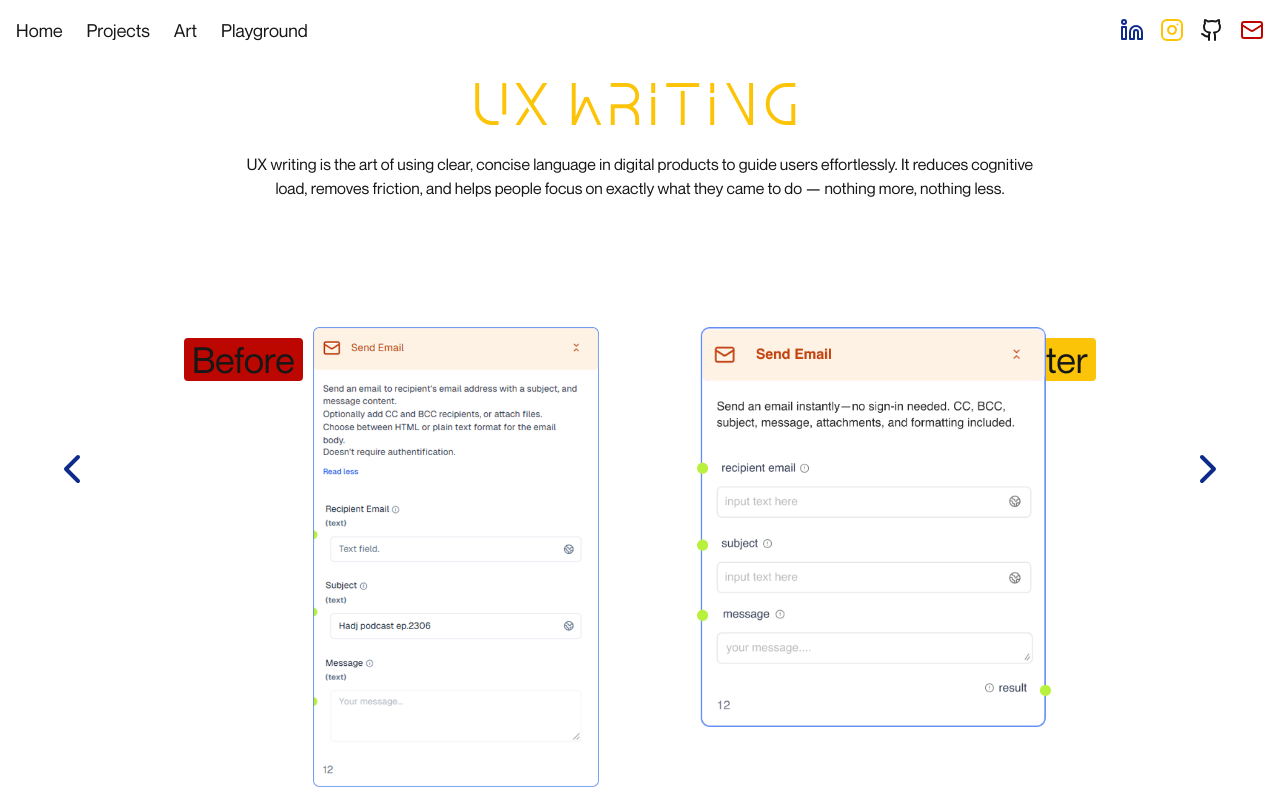
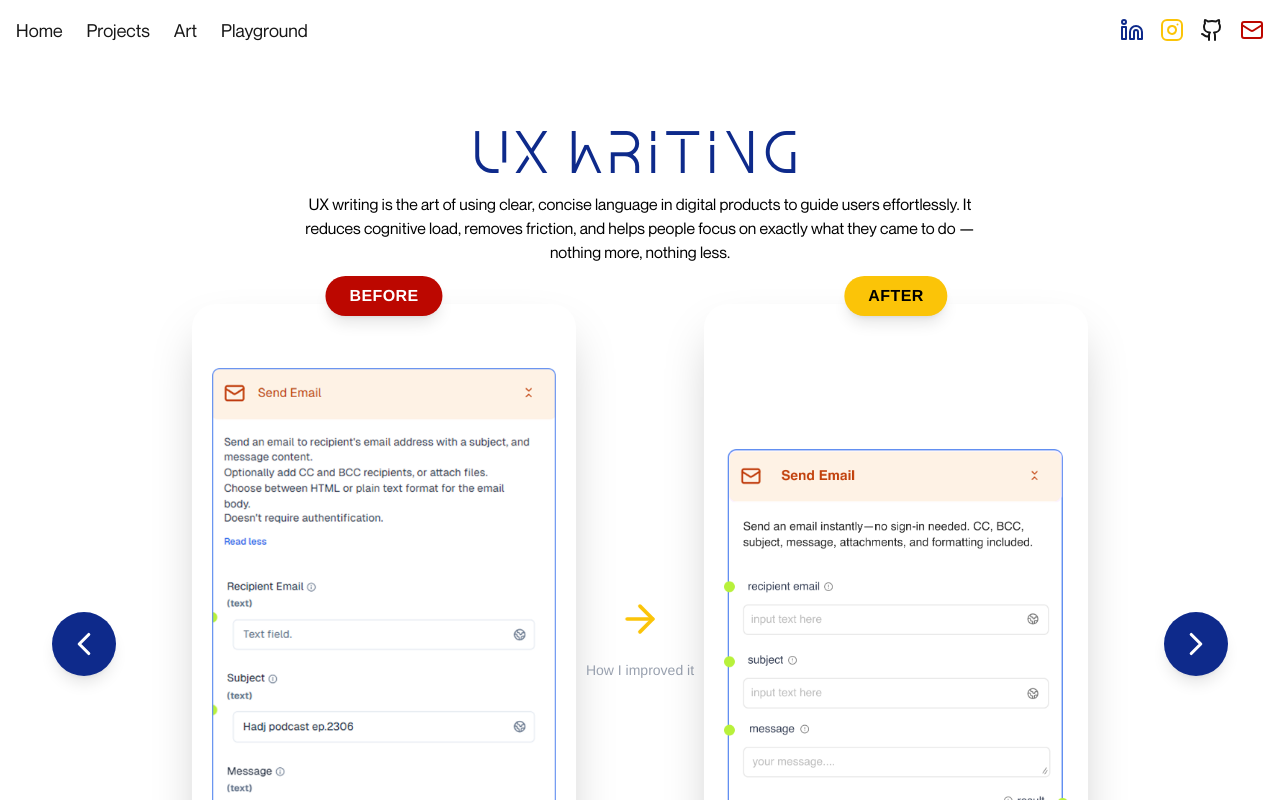
Before and after one commit to darinetag/portfolio, a Next.js app: page /projects/ux-writing in a window 1280 px wide. Shown: the top 800 px of the page. Built offline with nearby package versions, Linux system fonts and the light colour scheme.

Commit message:
update ux writing page

```diff
--- a/src/components/UxWriting.js
+++ b/src/components/UxWriting.js
@@ -1,100 +1,141 @@
-
 import { useState } from "react";
 import Layout from "@/components/Layout";
-import { ChevronRight, ChevronLeft } from "lucide-react";
+import { ChevronLeft, ChevronRight, ArrowRight } from "lucide-react";
+import Image from "next/image";
 
-export default function ProjectExample({ title, subtitle, examples, subtitles, description }) {
-  const [currentIndex, setCurrentIndex] = useState(0);
-  const current = examples[currentIndex];
+export default function UxWriting({ title, description, examples }) {
+  const [current, setCurrent] = useState(0);
+  const slide = examples[current];
 
-  const next = () => {
-    setCurrentIndex((prev) => (prev + 1) % examples.length);
-  };
-
-  const prev = () => {
-    setCurrentIndex((prev) => (prev - 1 + examples.length) % examples.length);
-  };
+  const next = () => setCurrent((prev) => (prev + 1) % examples.length);
+  const prev = () => setCurrent((prev) => (prev - 1 + examples.length) % examples.length);
 
   return (
     <Layout>
-      <div className="lg:min-h-screen min-h-[70vh] px-6 relative overflow-hidden" style={{ fontFamily: "Montreal" }}>
-        {/* Page Title */}
-        <h1 className="lg:text-6xl text-2xl text-[#FBC408] text-center my-4" style={{ fontFamily: "Science" }}>
+      <div className="min-h-screen bg-white flex flex-col items-center py-16 px-2">
+        {/* Title */}
+        <h1 className="font-science text-center text-3xl md:text-6xl text-[#0E2A8B] mb-2" style={{ fontFamily: "Science" }}>
           {title}
         </h1>
-     <p className="flex items-center justify-center text-center w-full md:w-[800px] mx-auto lg:text-base text-[9px] ">
-  {description}
-</p>
+        {/* Description */}
+        <p
+          className="text-center max-w-2xl mx-auto text-[12px] md:text-[16px] text-black mb-10 font-normal"
+          style={{ fontFamily: "Montreal" }}
+        >
+          {description}
+        </p>
 
-
-
-        {/* Subtitle + Description */}
-       <div className="flex justify-between items-start lg:gap-10 flex-nowrap lg:mt-25 mt-6">
-  {/* LEFT SIDE */}
-  <div className="w-full md:w-1/2">
-    <h2 className="lg:text-4xl text-[12px] lg:mb-4 lg:mt-10 lg:ml-40 ml-20">
-      <span className="bg-[#BC0700] px-2 rounded">{subtitle}</span> {current.heading}
-    </h2>
-  </div>
-
-  {/* RIGHT SIDE */}
-  <div className="w-full md:w-1/2">
-    <h2 className="lg:text-4xl text-[12px] lg:mb-4 lg:mt-10 mt-0 text-right mr-50 lg:mr-40">
-      <span className="bg-[#FBC408] px-2 rounded">{subtitles}</span> {current.heading}
-    </h2>
-    <p className="w-[500px] ml-auto text-sm px-4 py-2 rounded">
-      {current.description}
-    </p>
-  </div>
-</div>
-
-         {/* Image Container with Side Arrows */}
-        <div className="relative w-full h-[1px] mt-14 flex items-center justify-center">
+        {/* --- NAVIGATION BUTTONS (desktop only) --- */}
+        <div className="relative w-full max-w-4xl flex items-center justify-center mb-16">
           {/* Left Arrow */}
           <button
             onClick={prev}
-            className="lg:absolute lg:left-4 md:left-10 z-20 text-[#0E2A8B] lg:p-2 p-3 rounded-full hover:scale-105 transition cursor-pointer hover:text-[#FBC408]"
+            aria-label="Previous"
+            className="
+              hidden md:flex items-center justify-center
+              absolute z-30
+              left-[-90px] xl:left-[-140px] 2xl:left-[-180px]
+              top-1/2 -translate-y-1/2
+              bg-[#0E2A8B] text-white hover:bg-[#FBC408] hover:text-[#0E2A8B]
+              rounded-full w-16 h-16 shadow-lg transition-all
+            "
+            style={{ outline: "none" }}
           >
-           <ChevronLeft className="w-4 h-4 sm:w-8 sm:h-8 md:w-10 md:h-10 lg:w-12 lg:h-12" />
-
+            <ChevronLeft size={38} />
           </button>
 
-          {/* Background GIF */}
-          <img
-            src="/mondrian.gif"
-            alt="Background gif"
-            className="absolute top-24 left-0 w-full h-[228px] object-cover z-0 opacity-20 lg:block hidden"
-          />
+          {/* Horizontal Comparison Block */}
+          <div className="w-full flex flex-col md:flex-row items-stretch justify-center gap-8 relative">
+            {/* BEFORE */}
+            <div className="flex-1 flex flex-col items-center justify-center bg-white rounded-3xl shadow-2xl px-5 pt-16 pb-10 min-h-[370px] relative">
+              {/* Badge */}
+              <span className="absolute left-1/2 -translate-x-1/2 -top-7 bg-[#BC0700] text-white px-6 py-2 rounded-full font-bold text-base tracking-wide shadow-lg uppercase z-10">
+                Before
+              </span>
+              {slide.beforeImage && (
+                <Image
+                  src={slide.beforeImage}
+                  alt="Before"
+                  width={500}
+                  height={200}
+                  className="mb-6 w-full max-w-[350px] h-auto object-contain"
+                  unoptimized
+                />
+              )}
+              <p className="text-[#BC0700] text-center text-xl md:text-2xl lg:text-3xl font-bold leading-snug">
+                {slide.beforeText}
+              </p>
+            </div>
 
-          {/* Foreground Image */}
-          <div className="relative z-10 flex lg:ml-30 mt-10 lg:mt-30 ">
-  <img
-    src={current.image}
-    alt="Example visual"
-    className={`object-contain lg:rounded-xl  ${
-      current.id === "google" ? "lg:w-[370px] w-[240px] h-[200px] lg:h-[400px]  " : "lg:w-[420px] w-[370px] h-[370px] lg:h-[460px] lg:mt-14 mt-20"
-    }`}
-  />
-</div>
+            {/* ARROW */}
+            <div className="hidden md:flex flex-col items-center justify-center w-16 relative">
+              <div className="absolute top-1/2 left-1/2 -translate-x-1/2 -translate-y-1/2 flex flex-col items-center">
+                <ArrowRight size={44} className="text-[#FBC408] animate-bounce" />
+                <span className="text-gray-400 mt-2 text-xs md:text-sm text-center whitespace-nowrap">How I improved it</span>
+              </div>
+            </div>
+            {/* On mobile: arrow below (between cards) */}
+            <div className="md:hidden flex flex-col items-center justify-center my-4">
+              <ArrowRight size={44} className="text-[#FBC408] animate-bounce" />
+              <span className="text-gray-400 mt-2 text-xs md:text-sm">How I improved it</span>
+            </div>
 
-<div className="relative z-10 flex lg:mr-20 mt-35 lg:mt-30 ">
-
-  <img
-    src={current.images}
-    alt="Example visual"
-    className={`object-contain lg:rounded-xl ${
-      current.id === "google" ? "lg:w-[320px] w-[240px] h-[200px] lg:h-[400px] lg:ml-14 lg:mb-40 ml-2 mb-34" : "lg:w-[400px] w-[320px] h-[320px] lg:h-[400px] lg:mt-2 lg:mb-3 mb-15 ml-2"
-    }`}
-  />
-</div>
-
+            {/* AFTER */}
+            <div className="flex-1 flex flex-col items-center justify-center bg-white rounded-3xl shadow-2xl px-5 pt-16 pb-10 min-h-[370px] relative">
+              {/* Badge */}
+              <span className="absolute left-1/2 -translate-x-1/2 -top-7 bg-[#FBC408] text-black px-6 py-2 rounded-full font-bold text-base tracking-wide shadow-lg uppercase z-10">
+                After
+              </span>
+              {slide.afterImage && (
+                <Image
+                  src={slide.afterImage}
+                  alt="After"
+                  width={500}
+                  height={200}
+                  className="mb-6 w-full max-w-[350px] h-auto object-contain"
+                  unoptimized
+                />
+              )}
+              <p className="text-[#0E2A8B] text-center text-xl md:text-2xl lg:text-3xl font-bold leading-snug">
+                {slide.afterText}
+              </p>
+            </div>
+          </div>
 
           {/* Right Arrow */}
           <button
             onClick={next}
-            className="lg:absolute lg:right-4 md:right-10 z-20  text-[#0E2A8B] lg:p-2 p-3 rounded-full hover:scale-105 transition cursor-pointer hover:text-[#FBC408]"
+            aria-label="Next"
+            className="
+              hidden md:flex items-center justify-center
+              absolute z-30
+              right-[-90px] xl:right-[-140px] 2xl:right-[-180px]
+              top-1/2 -translate-y-1/2
+              bg-[#0E2A8B] text-white hover:bg-[#FBC408] hover:text-[#0E2A8B]
+              rounded-full w-16 h-16 shadow-lg transition-all
+            "
+            style={{ outline: "none" }}
           >
-            <ChevronRight className="w-4 h-4 sm:w-8 sm:h-8 md:w-10 md:h-10 lg:w-12 lg:h-12" />
+            <ChevronRight size={38} />
+          </button>
+        </div>
+
+        {/* --- NAVIGATION (MOBILE) --- */}
+        <div className="flex md:hidden items-center gap-10 mt-2">
+          <button
+            onClick={prev}
+            aria-label="Previous"
+            className="bg-[#0E2A8B] text-white hover:bg-[#FBC408] hover:text-[#0E2A8B] rounded-full w-14 h-14 flex items-center justify-center shadow-lg text-2xl transition"
+          >
+            <ChevronLeft size={32} />
+          </button>
+          <span className="text-xl font-bold text-[#0E2A8B]">{current + 1} / {examples.length}</span>
+          <button
+            onClick={next}
+            aria-label="Next"
+            className="bg-[#0E2A8B] text-white hover:bg-[#FBC408] hover:text-[#0E2A8B] rounded-full w-14 h-14 flex items-center justify-center shadow-lg text-2xl transition"
+          >
+            <ChevronRight size={32} />
           </button>
         </div>
       </div>
--- a/src/pages/projects/ux-writing.js
+++ b/src/pages/projects/ux-writing.js
@@ -4,32 +4,31 @@ export default function UxProject() {
   const examples = [
     {
       id: "email",
-    image: "/uxwriting/email.png",
-    images: "/uxwriting/email2.png"
+      beforeImage: "/uxwriting/email.png",
+      afterImage: "/uxwriting/email2.png"
     },
     {
       id: "google",
-    image: "/uxwriting/google.png",
-    images: "/uxwriting/google2.png"
+      beforeImage: "/uxwriting/google.png",
+      afterImage: "/uxwriting/google2.png"
     },
     {
-    id: "google",
-    image: "/uxwriting/summarizationbefore.png",
-    images: "/uxwriting/summarization2.png"
+      id: "summarization",
+
+      beforeImage: "/uxwriting/summarizationbefore.png",
+      afterImage: "/uxwriting/summarization2.png"
     },
     {
       id: "texttospeech",
-    image: "/uxwriting/texttospeech.png",
-    images: "/uxwriting/texttospeech2.png"
+
+      beforeImage: "/uxwriting/texttospeech.png",
+      afterImage: "/uxwriting/texttospeech2.png"
     }
   ];
-
 
   return (
     <UxWriting
       title="UX Writing"
-      subtitle="Before"
-      subtitles="After"
       description="UX writing is the art of using clear, concise language in digital products to guide users effortlessly. It reduces cognitive load, removes friction, and helps people focus on exactly what they came to do — nothing more, nothing less."
       examples={examples}
     />
```
Lines whose indentation alone changed are shown as unchanged.
